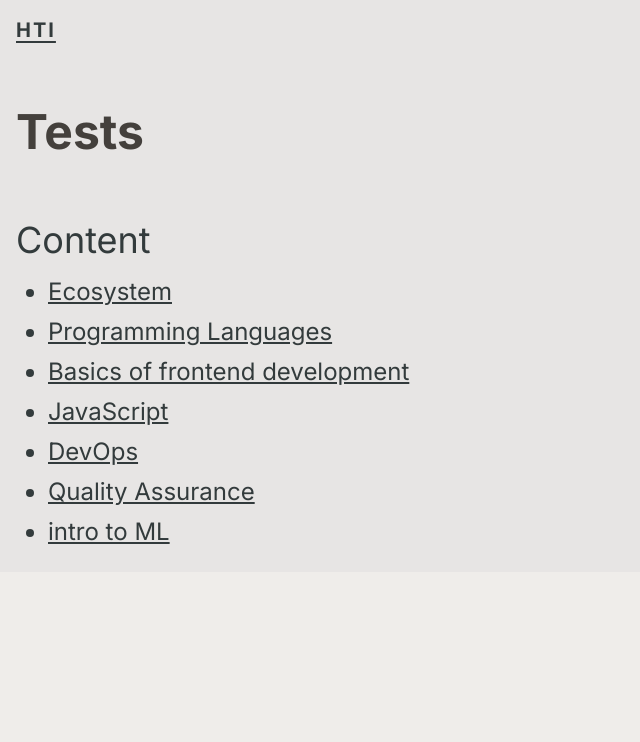
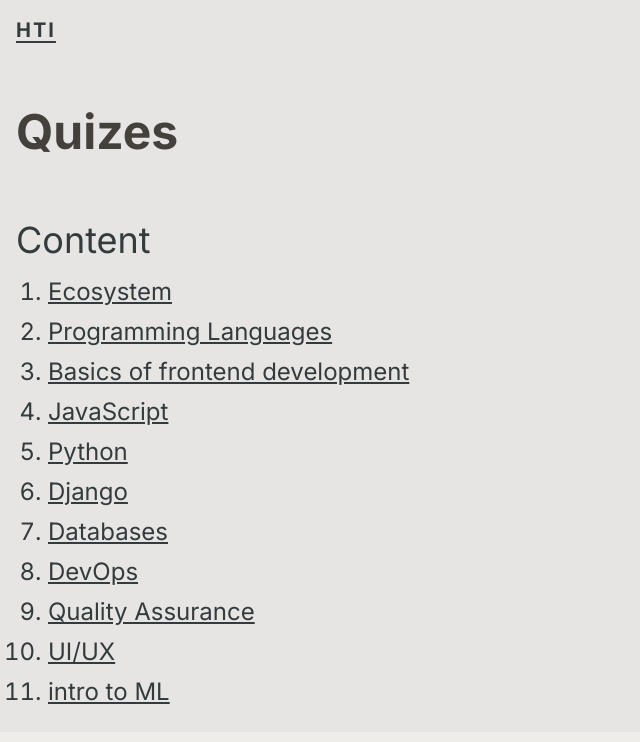
Before and after one commit to sabovyan/aca_intro_js, a Next.js app: page /form in a window 1280 px wide. Shown: the top 742 px of the page, without its empty margins (0-640 px from the left). Built offline with nearby package versions, Linux system fonts and the light colour scheme.

Commit message:
fix some things

```diff
--- a/app/form/[slug]/not-found.tsx
+++ b/app/form/[slug]/not-found.tsx
@@ -2,7 +2,7 @@
 
 import { H1 } from "@/app/components/H1";
 import { Navigation } from "@/app/components/Navigation";
-import { notReadyTestLinks, TESTS_LINKS } from "@/constants/links";
+import { quiz_links } from "@/constants/links";
 import { SLUGS } from "@/constants/slugs";
 import { useParams } from "next/navigation";
 
@@ -16,14 +16,10 @@ export default function NotFoundTest() {
     ? `Comming soon: Current Test will be ready soon`
     : "404 not Found";
 
-  const filteredLinks = TESTS_LINKS.filter(
-    (link) => !notReadyTestLinks.includes(link.href),
-  );
-
   return (
     <main>
       <H1>{message}</H1>
-      <Navigation links={filteredLinks} heading="Other tests" />
+      <Navigation links={quiz_links} heading="Other tests" />
     </main>
   );
 }
--- a/app/form/page.tsx
+++ b/app/form/page.tsx
@@ -1,6 +1,6 @@
 import { Metadata } from "next";
 
-import { notReadyTestLinks, TESTS_LINKS } from "@/constants/links";
+import { quiz_links } from "@/constants/links";
 import { H1 } from "../components/H1";
 import { Navigation } from "../components/Navigation";
 
@@ -14,14 +14,12 @@ export const metadata: Metadata = {
 };
 
 export default function form() {
-  const filtered = TESTS_LINKS.filter(
-    (link) => !notReadyTestLinks.includes(link.href),
-  );
+  quiz_links.sort((q1, q2) => q1.order - q2.order);
 
   return (
     <>
-      <H1>Tests</H1>
-      <Navigation links={filtered} />
+      <H1>Quizes</H1>
+      <Navigation listType="ol" links={quiz_links} />
     </>
   );
 }
--- a/constants/links.ts
+++ b/constants/links.ts
@@ -57,21 +57,12 @@ export const SLIDES_LINKS: TLink<"slides">[] = Object.values(SLUGS).map(
   }),
 );
 
-export const TESTS_LINKS: TLink<"form">[] = Object.values(SLUGS).map(
-  (slug) => ({
-    type: "form",
-    order: SlugOrder[slug],
-    name: nameToSlugMapForTests[slug],
-    href: `${FORM_PAGE_PREFIX}${slug}`,
-  }),
-);
-
-export const notReadyTestLinks = [
-  "/form/py-intro",
-  "/form/db-intro",
-  "/form/uiux-intro",
-  "/form/django-intro",
-];
+export const quiz_links: TLink<"form">[] = Object.values(SLUGS).map((slug) => ({
+  type: "form",
+  order: SlugOrder[slug],
+  name: nameToSlugMapForTests[slug],
+  href: `${FORM_PAGE_PREFIX}${slug}`,
+}));
 
 export const notAvailableSlideLinks = [
   "/slides/ecosystem-intro",
```
